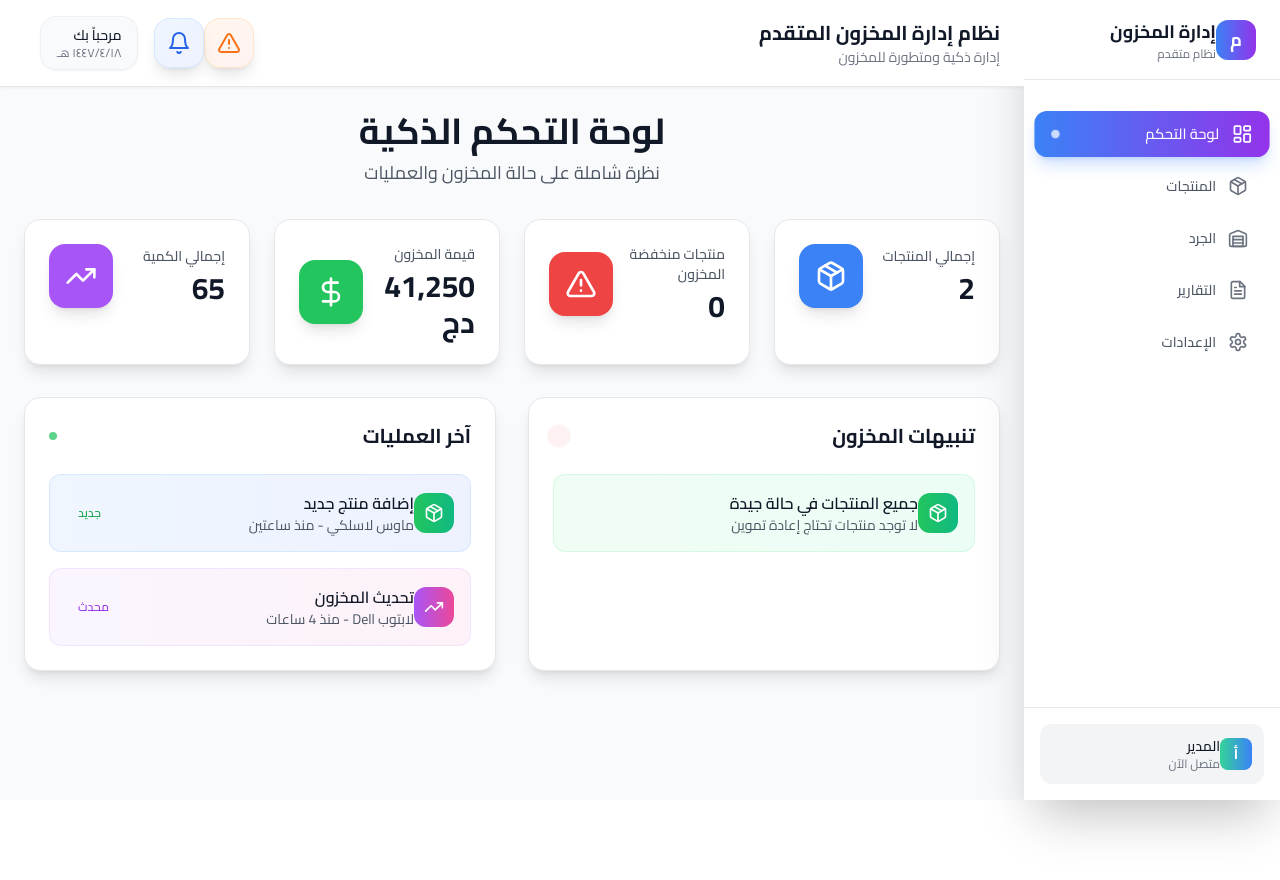
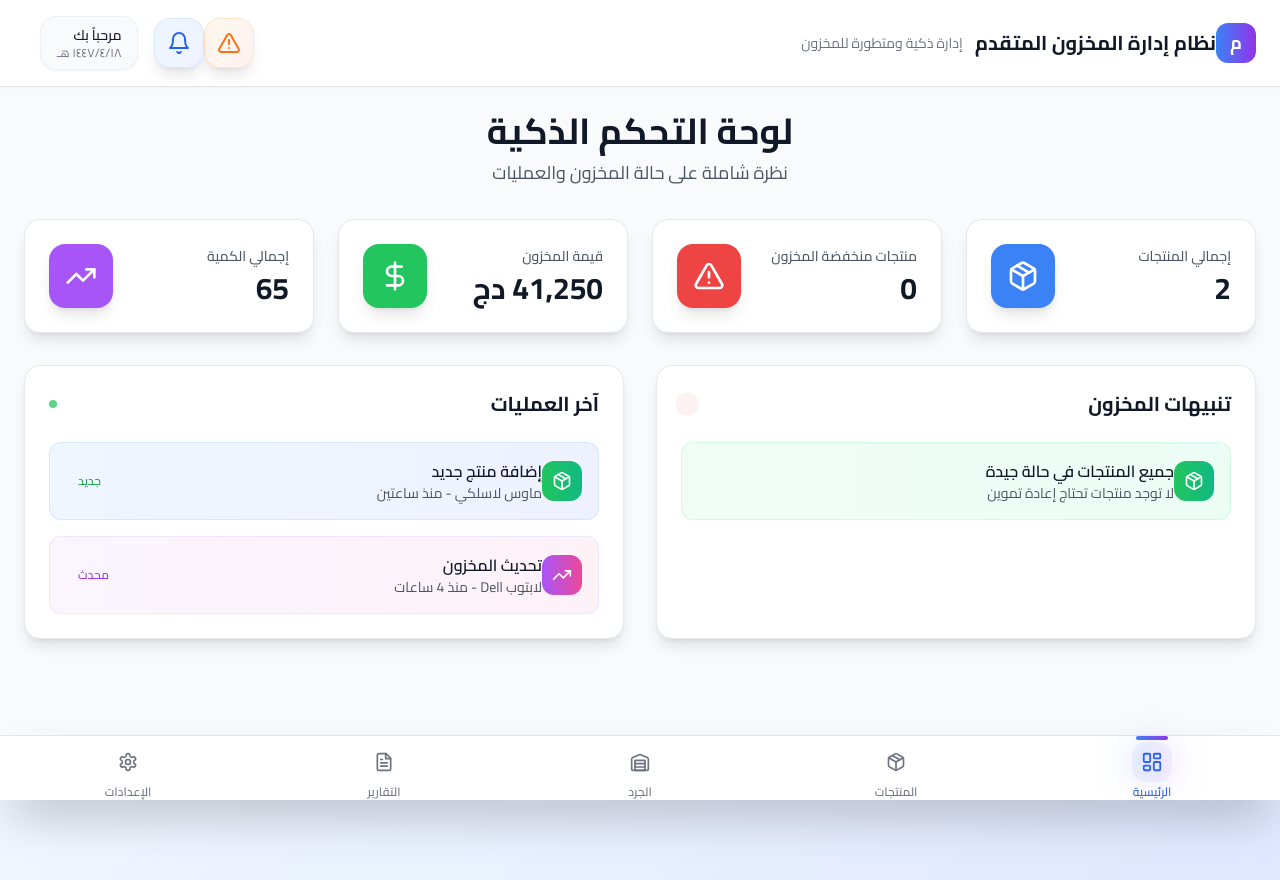
Before and after one commit to adamaisrv/rthfd, a React (Vite) app: page / in a window 1280 px wide. Before the commit the page ends 800 px from the top, so only its background shows below. Built offline with nearby package versions, Linux system fonts and the light colour scheme.

Commit message:
Transform sidebar to bottom navigation bar

```diff
--- a/src/App.jsx
+++ b/src/App.jsx
@@ -1,6 +1,6 @@
 import React, { useState } from 'react';
 import { BrowserRouter as Router, Routes, Route } from 'react-router-dom';
-import Sidebar from './components/Sidebar';
+import BottomNavbar from './components/BottomNavbar';
 import NotificationCenter from './components/NotificationCenter';
 import AlertCenter from './components/AlertCenter';
 import ToastContainer from './components/ToastContainer';
@@ -12,27 +12,21 @@ import Settings from './pages/Settings';
 import { useStore } from './store/useStore';
 
 function App() {
-  const { sidebarOpen, setSidebarOpen, toggleSidebar } = useStore();
+  const { toggleSidebar } = useStore();
 
   return (
       <Router>
-        <div className="flex h-screen bg-gradient-to-br from-slate-50 via-blue-50 to-indigo-100">
+        <div className="min-h-screen bg-gradient-to-br from-slate-50 via-blue-50 to-indigo-100 pb-20">
           <ToastContainer />
-        <Sidebar open={sidebarOpen} setOpen={setSidebarOpen} />
-        <div className="flex-1 flex flex-col overflow-hidden">
+        <div className="flex flex-col min-h-screen">
           {/* Top Navigation Bar */}
           <header className="bg-white backdrop-blur-lg border-b border-gray-200 shadow-sm relative z-50">
             <div className="flex items-center justify-between px-6 py-4">
               <div className="flex items-center space-x-4">
-                <button
-                  onClick={toggleSidebar}
-                  className="lg:hidden p-2 rounded-xl bg-gradient-to-r from-blue-500 to-purple-600 text-white shadow-lg hover:shadow-xl transition-all duration-300"
-                >
-                  <svg className="w-5 h-5" fill="none" stroke="currentColor" viewBox="0 0 24 24">
-                    <path strokeLinecap="round" strokeLinejoin="round" strokeWidth={2} d="M4 6h16M4 12h16M4 18h16" />
-                  </svg>
-                </button>
-                <div className="hidden lg:block">
+                <div className="flex items-center space-x-3">
+                  <div className="w-10 h-10 bg-gradient-to-r from-blue-500 to-purple-600 rounded-xl flex items-center justify-center">
+                    <span className="text-white font-bold text-lg">م</span>
+                  </div>
                   <h1 className="text-xl font-bold text-gray-900">
                     نظام إدارة المخزون المتقدم
                   </h1>
@@ -51,7 +45,7 @@ function App() {
             </div>
           </header>
 
-          <main className="flex-1 overflow-x-hidden overflow-y-auto p-6 relative z-10 bg-gray-50">
+          <main className="flex-1 overflow-x-hidden overflow-y-auto p-6 relative z-10 bg-gray-50 pb-4">
             <div className="max-w-7xl mx-auto">
               <Routes>
                 <Route path="/" element={<Dashboard />} />
@@ -63,6 +57,9 @@ function App() {
             </div>
           </main>
         </div>
+
+        {/* Bottom Navigation */}
+        <BottomNavbar />
       </div>
       </Router>
   );
--- /dev/null
+++ b/src/components/BottomNavbar.jsx
@@ -0,0 +1,78 @@
+import React from 'react';
+import { Link, useLocation } from 'react-router-dom';
+import {
+  LayoutDashboard,
+  Package,
+  Warehouse,
+  FileText,
+  Settings
+} from 'lucide-react';
+
+const navigation = [
+  { name: 'لوحة التحكم', href: '/', icon: LayoutDashboard, shortName: 'الرئيسية' },
+  { name: 'المنتجات', href: '/products', icon: Package, shortName: 'المنتجات' },
+  { name: 'الجرد', href: '/inventory', icon: Warehouse, shortName: 'الجرد' },
+  { name: 'التقارير', href: '/reports', icon: FileText, shortName: 'التقارير' },
+  { name: 'الإعدادات', href: '/settings', icon: Settings, shortName: 'الإعدادات' }
+];
+
+export default function BottomNavbar() {
+  const location = useLocation();
+
+  return (
+    <div className="fixed bottom-0 left-0 right-0 z-50 bg-white/95 backdrop-blur-lg border-t border-gray-200 shadow-2xl">
+      <div className="grid grid-cols-5 h-16">
+        {navigation.map((item) => {
+          const Icon = item.icon;
+          const isActive = location.pathname === item.href;
+
+          return (
+            <Link
+              key={item.name}
+              to={item.href}
+              className={`flex flex-col items-center justify-center px-2 py-2 transition-all duration-300 ease-out relative group ${
+                isActive
+                  ? 'text-blue-600'
+                  : 'text-gray-500 hover:text-blue-600'
+              }`}
+            >
+              {/* Active indicator */}
+              {isActive && (
+                <div className="absolute top-0 left-1/2 transform -translate-x-1/2 w-8 h-1 bg-gradient-to-r from-blue-500 to-purple-600 rounded-full"></div>
+              )}
+
+              {/* Icon with background */}
+              <div className={`relative p-2 rounded-xl transition-all duration-300 ${
+                isActive
+                  ? 'bg-gradient-to-r from-blue-50 to-purple-50 scale-110'
+                  : 'group-hover:bg-gray-50 group-hover:scale-105'
+              }`}>
+                <Icon className={`h-5 w-5 transition-all duration-300 ${
+                  isActive ? 'text-blue-600' : 'text-gray-500 group-hover:text-blue-600'
+                }`} />
+
+                {/* Glow effect for active item */}
+                {isActive && (
+                  <div className="absolute inset-0 bg-gradient-to-r from-blue-500/20 to-purple-500/20 rounded-xl blur-lg"></div>
+                )}
+              </div>
+
+              {/* Label */}
+              <span className={`text-xs font-medium mt-1 transition-all duration-300 ${
+                isActive ? 'text-blue-600' : 'text-gray-500 group-hover:text-blue-600'
+              }`}>
+                {item.shortName}
+              </span>
+
+              {/* Ripple effect on tap */}
+              <div className="absolute inset-0 rounded-xl opacity-0 group-active:opacity-20 group-active:bg-blue-500 transition-opacity duration-150"></div>
+            </Link>
+          );
+        })}
+      </div>
+
+      {/* Bottom safe area for mobile devices */}
+      <div className="h-safe-area-inset-bottom bg-white/95"></div>
+    </div>
+  );
+}
--- a/src/components/DeliveryLabelGenerator.jsx
+++ b/src/components/DeliveryLabelGenerator.jsx
@@ -5,7 +5,6 @@ import JsBarcode from 'jsbarcode';
 export default function DeliveryLabelGenerator({ product, onClose }) {
   const labelRef = useRef(null);
   const barcodeRef = useRef(null);
-  const { setSidebarOpen } = useStore();
   const [labelData, setLabelData] = useState({
     // Sender Info (Your Business)
     senderName: 'متجر الإلكترونيات المتقدم',
@@ -29,14 +28,6 @@ export default function DeliveryLabelGenerator({ product, onClose }) {
     orderDate: new Date().toLocaleDateString('ar-DZ'),
     notes: ''
   });
-
-  // Hide sidebar when modal opens and restore when closes
-  React.useEffect(() => {
-    setSidebarOpen(false);
-    return () => {
-      // Optionally restore sidebar state when modal closes
-    };
-  }, [setSidebarOpen]);
 
   const wilayas = [
     'أدرار', 'الشلف', 'الأغواط', 'أم البواقي', 'باتنة', 'بجاية', 'بسكرة', 'بشار',
@@ -148,11 +139,11 @@ export default function DeliveryLabelGenerator({ product, onClose }) {
   };
 
   return (
-    <div className="delivery-modal-backdrop fixed inset-0 overflow-y-auto backdrop-blur-sm" style={{ zIndex: 999998 }}>
+    <div className="fixed inset-0 z-[9999] overflow-y-auto backdrop-blur-sm">
       <div className="flex items-center justify-center min-h-screen px-4">
         <div className="fixed inset-0 bg-gradient-to-br from-slate-900/50 via-blue-900/30 to-purple-900/50" onClick={onClose} />
 
-        <div className="delivery-modal-content relative bg-white/95 backdrop-blur-lg rounded-3xl max-w-6xl w-full p-8 max-h-[90vh] overflow-y-auto shadow-2xl border border-white/20" style={{ zIndex: 999999 }}>
+        <div className="relative bg-white/95 backdrop-blur-lg rounded-3xl max-w-6xl w-full p-8 max-h-[90vh] overflow-y-auto shadow-2xl border border-white/20 z-[10000]">
           {/* Header */}
           <div className="flex items-center justify-between mb-8">
             <div className="flex items-center space-x-4">
--- a/src/index.css
+++ b/src/index.css
@@ -107,22 +107,6 @@ main {
   z-index: 10 !important;
 }
 
-/* Delivery modal should be above everything */
-.delivery-modal {
-  z-index: 999999 !important;
-}
-
-/* Force delivery modal to be on top */
-.delivery-modal-backdrop {
-  z-index: 999998 !important;
-  position: fixed !important;
-}
-
-.delivery-modal-content {
-  z-index: 999999 !important;
-  position: relative !important;
-}
-
 /* Animations */
 @keyframes fadeInUp {
   from {
@@ -147,3 +131,13 @@ main {
 }
 
 /* Badge colors that work in both themes */
+
+/* Bottom navbar safe area */
+.h-safe-area-inset-bottom {
+  height: env(safe-area-inset-bottom, 0px);
+}
+
+/* Ensure content doesn't get hidden behind bottom navbar */
+body {
+  padding-bottom: env(safe-area-inset-bottom, 0px);
+}
```
